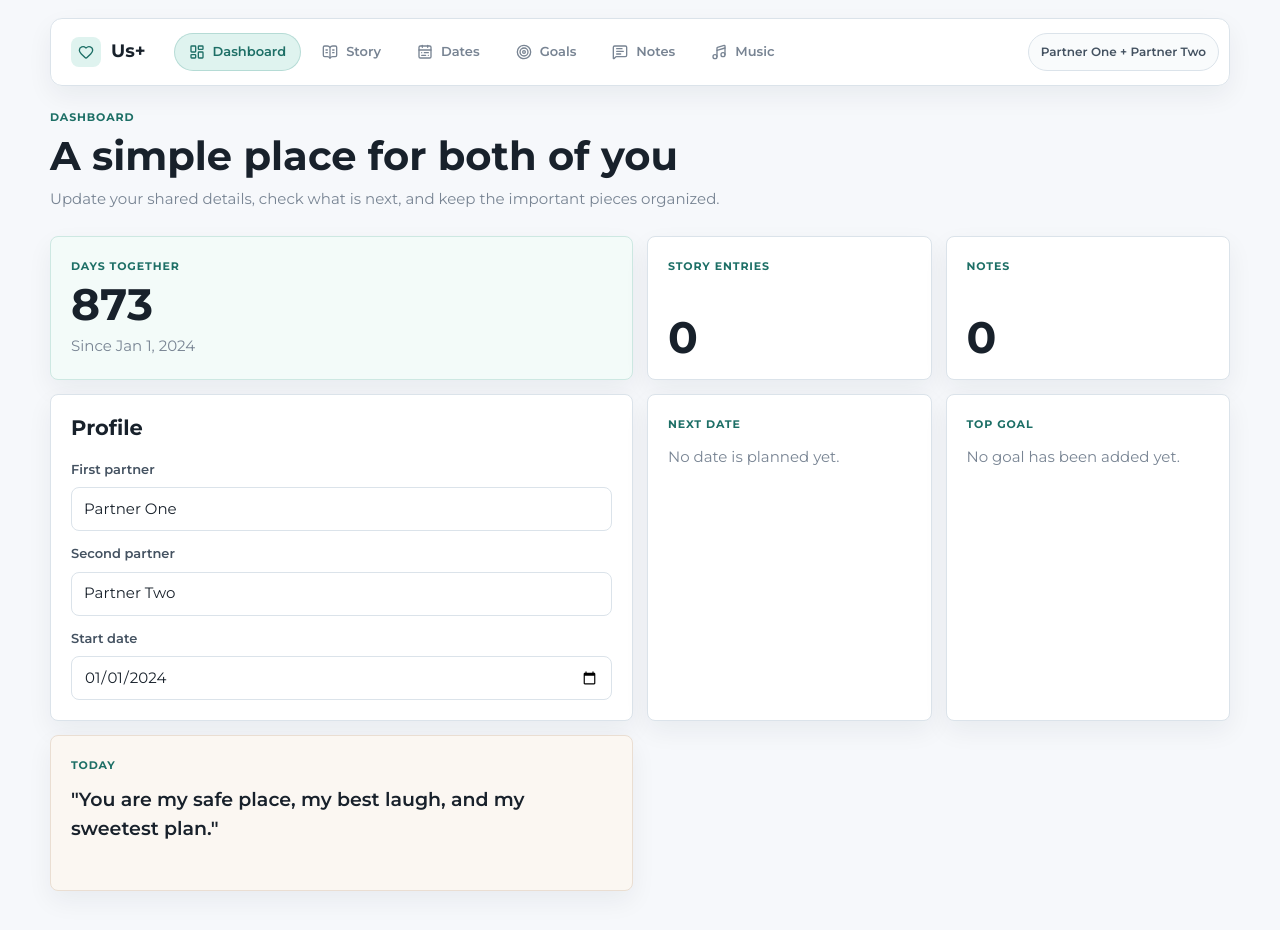
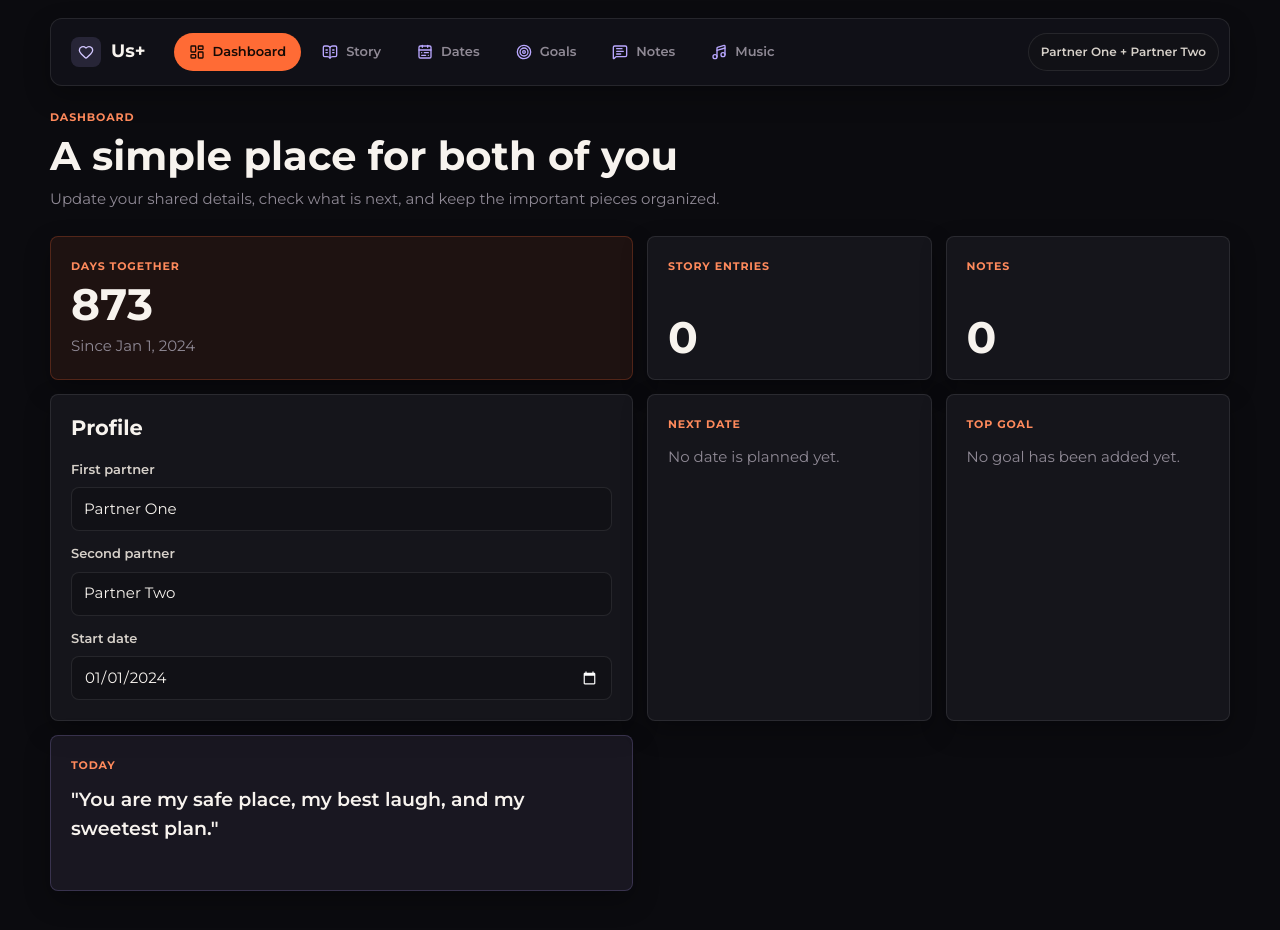
Before and after one commit to Manu9476/US-, a React (Vite) app: page / in a window 1280 px wide. Shown: the top 930 px of the page. Built offline with nearby package versions, Linux system fonts and the light colour scheme.

Commit message:
Apply premium dark theme

```diff
--- a/src/index.css
+++ b/src/index.css
@@ -7,32 +7,35 @@
 }
 
 :root {
-  color-scheme: light;
+  color-scheme: dark;
   font-family: "Montserrat", sans-serif;
   font-synthesis: none;
   text-rendering: optimizeLegibility;
   -webkit-font-smoothing: antialiased;
   -moz-osx-font-smoothing: grayscale;
 
-  --bg: #f6f8fb;
-  --surface: #ffffff;
-  --surface-soft: #eef3f7;
-  --surface-tint: #f9fbfc;
-  --border: #dbe3ea;
-  --border-strong: #c8d2dc;
-  --text: #18212b;
-  --text-soft: #445261;
-  --text-muted: #788493;
-  --accent: #2f8f83;
-  --accent-strong: #1d6f66;
-  --accent-soft: #dff3ef;
-  --coral: #d95f4f;
-  --coral-soft: #fde8e4;
-  --blue: #386fa4;
-  --blue-soft: #e6f0fa;
-  --warning: #c47a25;
-  --shadow: 0 18px 42px rgba(24, 33, 43, 0.08);
-  --shadow-soft: 0 10px 26px rgba(24, 33, 43, 0.06);
+  --bg: #0b0b0f;
+  --surface: #15151b;
+  --surface-soft: #1f1f28;
+  --surface-tint: #111116;
+  --border: rgba(255, 255, 255, 0.09);
+  --border-strong: rgba(255, 255, 255, 0.16);
+  --text: #f7f3ee;
+  --text-soft: #d6d0c9;
+  --text-muted: #8f8995;
+  --accent: #ff6b35;
+  --accent-strong: #ff8a5c;
+  --accent-soft: rgba(255, 107, 53, 0.14);
+  --secondary: #b9a7ff;
+  --secondary-strong: #d2c7ff;
+  --secondary-soft: rgba(185, 167, 255, 0.14);
+  --coral: #ff6b35;
+  --coral-soft: rgba(255, 107, 53, 0.12);
+  --blue: var(--secondary);
+  --blue-soft: var(--secondary-soft);
+  --warning: #ffb36b;
+  --shadow: 0 18px 42px rgba(0, 0, 0, 0.34);
+  --shadow-soft: 0 10px 26px rgba(0, 0, 0, 0.28);
   --radius: 8px;
 }
 
@@ -76,7 +79,7 @@ input[type='range'] {
 }
 
 ::selection {
-  background: var(--accent-soft);
+  background: rgba(255, 107, 53, 0.28);
   color: var(--text);
 }
 
@@ -137,7 +140,7 @@ a {
   margin: 0 auto;
   border: 1px solid var(--border);
   border-radius: 12px;
-  background: rgba(255, 255, 255, 0.92);
+  background: rgba(18, 18, 24, 0.92);
   padding: 10px;
   box-shadow: var(--shadow-soft);
   backdrop-filter: blur(18px);
@@ -163,8 +166,8 @@ a {
   width: 30px;
   height: 30px;
   border-radius: var(--radius);
-  background: var(--accent-soft);
-  color: var(--accent-strong);
+  background: var(--secondary-soft);
+  color: var(--secondary-strong);
 }
 
 .app-nav {
@@ -198,15 +201,23 @@ a {
     color 160ms ease;
 }
 
+.nav-tab svg {
+  color: var(--secondary);
+}
+
 .nav-tab:hover {
   background: var(--surface-soft);
   color: var(--text);
 }
 
 .nav-tab-active {
-  border-color: rgba(47, 143, 131, 0.24);
-  background: var(--accent-soft);
-  color: var(--accent-strong);
+  border-color: rgba(255, 107, 53, 0.52);
+  background: var(--accent);
+  color: #160a05;
+}
+
+.nav-tab-active svg {
+  color: #160a05;
 }
 
 .partner-chip {
@@ -265,7 +276,7 @@ a {
 }
 
 .accent-text {
-  color: var(--accent);
+  color: var(--secondary);
 }
 
 .dashboard-grid {
@@ -305,8 +316,8 @@ a {
 
 .metric-card-large {
   grid-column: span 2;
-  background: #f3fbf9;
-  border-color: #cde8e2;
+  background: rgba(255, 107, 53, 0.08);
+  border-color: rgba(255, 107, 53, 0.24);
 }
 
 .profile-panel {
@@ -324,8 +335,8 @@ a {
 
 .quote-panel {
   grid-column: span 2;
-  background: #fbf7f2;
-  border-color: #eaded2;
+  background: rgba(185, 167, 255, 0.08);
+  border-color: rgba(185, 167, 255, 0.2);
 }
 
 .quote-panel p:last-child {
@@ -389,7 +400,7 @@ a {
   min-height: 44px;
   border: 1px solid var(--border);
   border-radius: var(--radius);
-  background: #fff;
+  background: #111116;
   padding: 0 12px;
   color: var(--text);
   outline: none;
@@ -400,12 +411,12 @@ a {
 }
 
 .input-field::placeholder {
-  color: #9aa5b1;
+  color: rgba(247, 243, 238, 0.35);
 }
 
 .input-field:focus {
-  border-color: rgba(47, 143, 131, 0.55);
-  box-shadow: 0 0 0 3px rgba(47, 143, 131, 0.12);
+  border-color: rgba(255, 107, 53, 0.72);
+  box-shadow: 0 0 0 3px rgba(255, 107, 53, 0.12);
 }
 
 .primary-button,
@@ -429,7 +440,7 @@ a {
 .primary-button {
   border: 1px solid var(--accent);
   background: var(--accent);
-  color: #fff;
+  color: #160a05;
 }
 
 .primary-button:hover {
@@ -440,7 +451,7 @@ a {
 
 .secondary-button {
   border: 1px solid var(--border);
-  background: #fff;
+  background: var(--surface-tint);
   color: var(--text);
 }
 
@@ -477,19 +488,19 @@ a {
 }
 
 .tag-pill-active {
-  border-color: rgba(47, 143, 131, 0.25);
+  border-color: rgba(255, 107, 53, 0.42);
   background: var(--accent-soft);
   color: var(--accent-strong);
 }
 
 .status-pill-open {
-  border-color: rgba(47, 143, 131, 0.25);
+  border-color: rgba(255, 107, 53, 0.42);
   background: var(--accent-soft);
   color: var(--accent-strong);
 }
 
 .count-pill {
-  border-color: rgba(56, 111, 164, 0.25);
+  border-color: rgba(185, 167, 255, 0.28);
   background: var(--blue-soft);
   color: var(--blue);
 }
@@ -510,7 +521,7 @@ a {
   height: 10px;
   overflow: hidden;
   border-radius: 999px;
-  background: #e6edf3;
+  background: rgba(255, 255, 255, 0.08);
 }
 
 .progress-track span {
@@ -578,7 +589,7 @@ a {
   min-height: 128px;
   border: 1px solid var(--border);
   border-radius: var(--radius);
-  background: #fff;
+  background: #111116;
   padding: 11px 12px;
   color: var(--text);
   outline: none;
@@ -586,13 +597,13 @@ a {
 }
 
 .rich-editor:focus {
-  border-color: rgba(47, 143, 131, 0.55);
-  box-shadow: 0 0 0 3px rgba(47, 143, 131, 0.12);
+  border-color: rgba(255, 107, 53, 0.72);
+  box-shadow: 0 0 0 3px rgba(255, 107, 53, 0.12);
 }
 
 .rich-editor:empty::before {
   content: attr(data-placeholder);
-  color: #9aa5b1;
+  color: rgba(247, 243, 238, 0.35);
 }
 
 .rich-content p {
@@ -631,7 +642,7 @@ a {
   min-height: 44px;
   border: 1px solid var(--border);
   border-radius: var(--radius);
-  background: #fff;
+  background: #111116;
   padding: 0 12px;
   color: var(--text-muted);
 }
@@ -645,7 +656,7 @@ a {
 }
 
 .search-box input::placeholder {
-  color: #9aa5b1;
+  color: rgba(247, 243, 238, 0.35);
 }
 
 .memory-grid {
@@ -679,7 +690,7 @@ a {
 
 * {
   scrollbar-width: thin;
-  scrollbar-color: #b9c4cf transparent;
+  scrollbar-color: rgba(255, 255, 255, 0.22) transparent;
 }
 
 *::-webkit-scrollbar {
@@ -688,7 +699,7 @@ a {
 }
 
 *::-webkit-scrollbar-thumb {
-  background: #b9c4cf;
+  background: rgba(255, 255, 255, 0.22);
   border-radius: 999px;
 }
 
```
